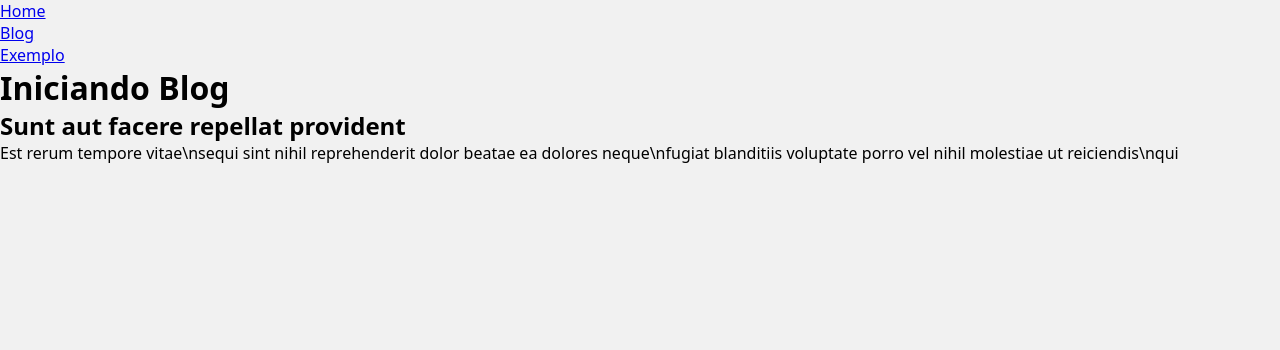
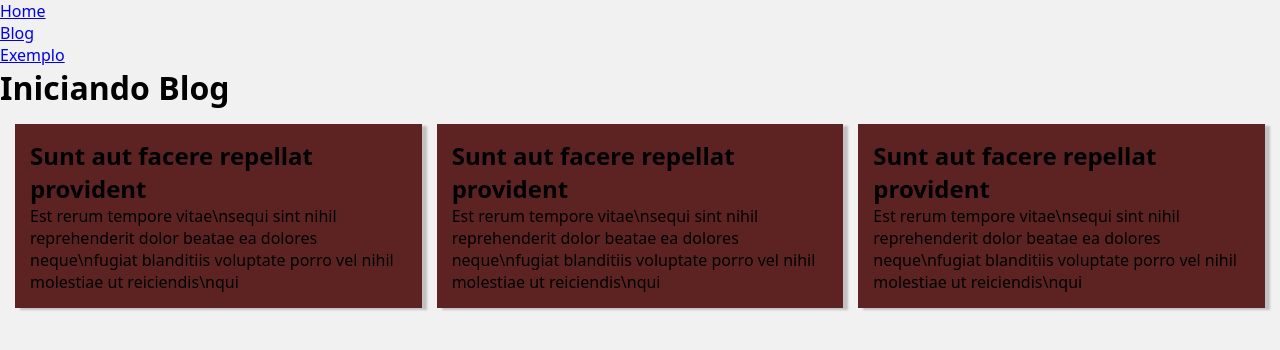
Before and after one commit to JulioLafre/learning-django, a Django app: page /blog/ in a window 1280 px wide. Shown: the top 350 px of the page. Run offline with Django 5.2, Linux system fonts and the light colour scheme; parts of the project's set-up code (start-up, migrations or seed data) failed here and were passed over.

Commit message:
Aula 436 - Entendendo o seu HTML final + adicionando CSS aos posts

```diff
--- a/base/global/partials/postblock.html
+++ b/base/global/partials/postblock.html
@@ -1,4 +1,4 @@
-<article class='post'></article>
+<article class='post'>
     <header>
     <h2 class='post__title'>
         Sunt aut facere repellat provident
@@ -6,6 +6,4 @@
     <div class='post__body'>
         Est rerum tempore vitae\nsequi sint nihil reprehenderit dolor beatae ea dolores neque\nfugiat blanditiis voluptate porro vel nihil molestiae ut reiciendis\nqui
     </div>
-    </header>
-</body>
-</html>
+</article>
--- a/base/static/global/css/style.css
+++ b/base/static/global/css/style.css
@@ -16,3 +16,21 @@ body {
     font-family: system-ui, -apple-system, BlinkMacSystemFont, 'Segoe UI', Roboto,
       Oxygen, Ubuntu, Cantarell, 'Open Sans', 'Helvetica Neue', sans-serif;
   }
+
+.content{
+    display: grid;
+    gap: 1.5rem;
+    padding: 1.5rem;
+}
+
+.post{
+    background: #5d2323;
+    padding: 1.5rem;
+    box-shadow: 5px 2px 2px rgba(0, 0, 0, 20%);
+}
+
+@media (min-width: 600px) {
+    .content {
+        grid-template-columns: repeat(auto-fill, minmax(32rem, 1fr));
+    }
+}
--- a/blog/templates/blog/exemplo.html
+++ b/blog/templates/blog/exemplo.html
@@ -1,3 +1,3 @@
 {% extends 'global/base.html' %}
 
-{% block texto %} Exemplo {% endblock texto %}
+{% block texto %} {{ text }} {% endblock texto %}
--- a/blog/templates/blog/index.html
+++ b/blog/templates/blog/index.html
@@ -6,4 +6,6 @@
 
 {% block posts %}
     {% include "global/partials/postblock.html" %}
+    {% include "global/partials/postblock.html" %}
+    {% include "global/partials/postblock.html" %}
 {% endblock posts %}
```
